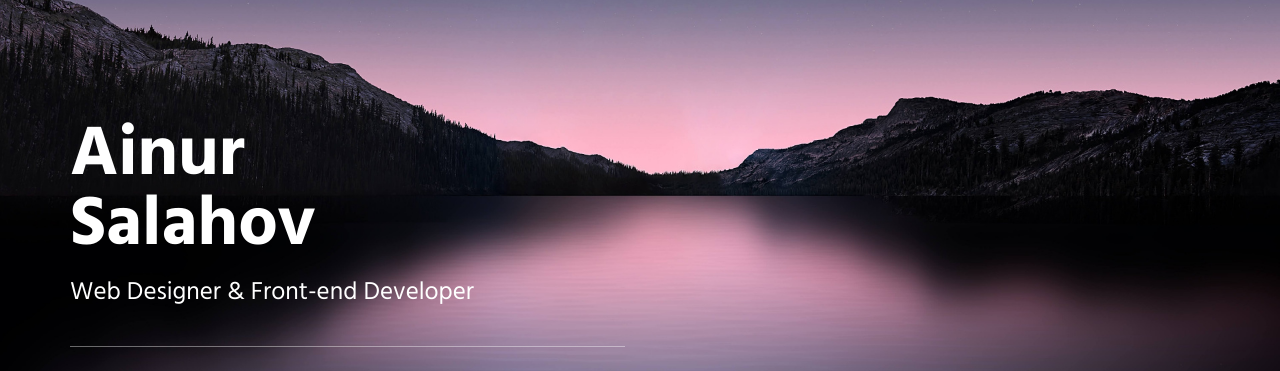
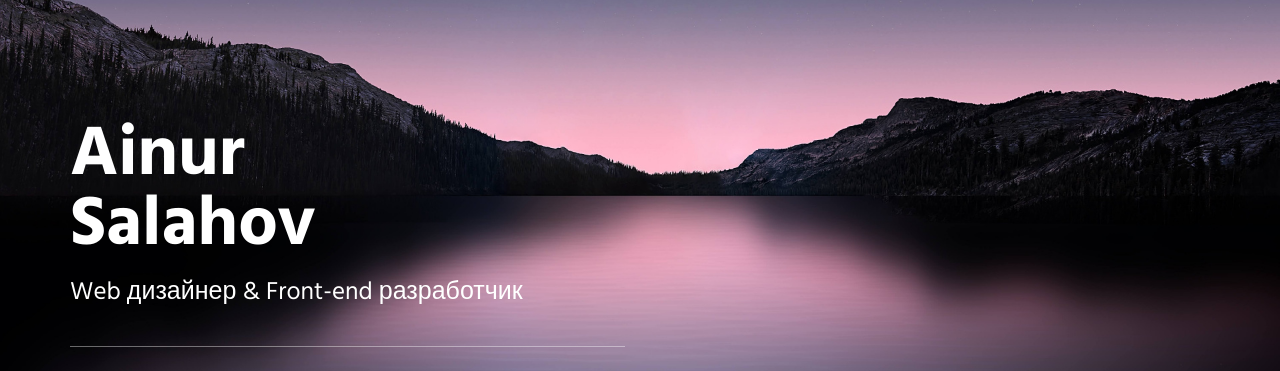
Before and after one commit to salahoff/salahoff.github.io, a plain HTML site: page index.html in a window 1280 px wide. Shown: the part 99-470 px from the top of the page. Drawn offline with Linux system fonts and the light colour scheme.

Commit message:
Update index.html

```diff
--- a/index.html
+++ b/index.html
@@ -87,7 +87,7 @@
                     <div class="col-sm-6">
                         <div class="promo-block-divider">
                             <h1 class="promo-block-title">Ainur <br/> Salahov</h1>
-                            <p class="promo-block-text">Web Designer &amp; Front-end Developer</p>
+                            <p class="promo-block-text">Web дизайнер &amp; Front-end разработчик</p>
                         </div>
                         <ul class="list-inline">
                             <li><a href="#" class="social-icons"><i class="icon-social-facebook"></i></a></li>
```
